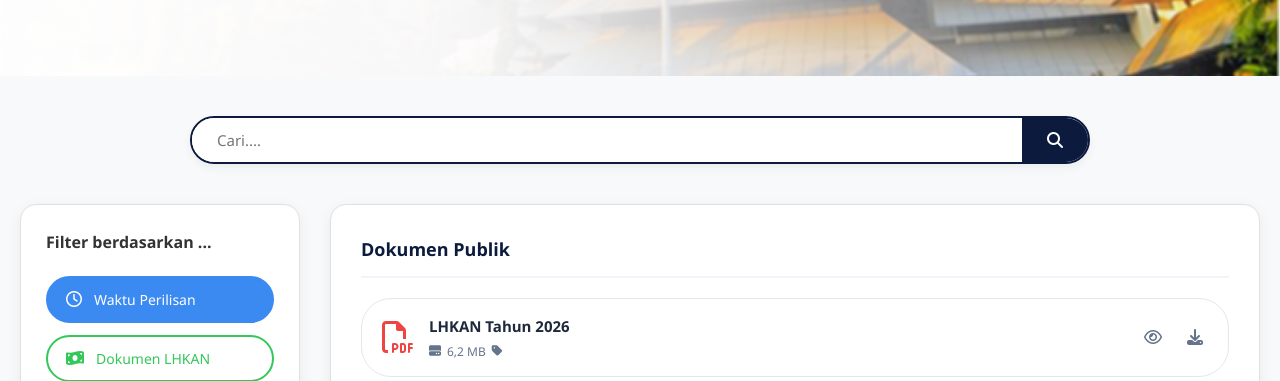
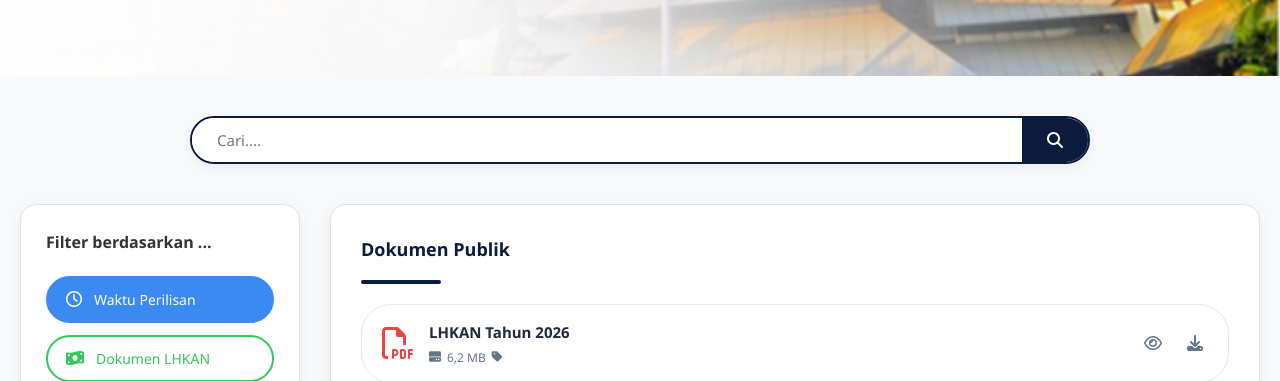
Before and after one commit to daniarayya/re-design, a plain HTML site: page dokumen-regulasi.html in a window 1280 px wide. Shown: the part 419-800 px from the top of the page. Drawn offline with Linux system fonts and the light colour scheme.

Commit message:
Menyelelaraskan desain

```diff
--- a/dokumen-regulasi.css
+++ b/dokumen-regulasi.css
@@ -343,6 +343,14 @@ header { /*NAVBAR STYLE (Universal)*/
     width: 100%;
 }
 
+.garis-navy {
+    width: 80px;              /* Panjang garis, sesuaikan */
+    height: 4px;              /* Ketebalan garis */
+    background-color: #0b1a3d; /* Warna Navy */
+    border-radius: 2px;       /* Ujung garis sedikit rounded */
+    margin: 10px 0 20px 0;    /* Jarak atas-bawah: atas 10px, bawah 20px */
+}
+
 .dokumen-box {
     background-color: #ffffff;
     padding: 30px;
@@ -355,10 +363,8 @@ header { /*NAVBAR STYLE (Universal)*/
 .dokumen-box h2 {
     font-size: 18px;
     color: #0b1a3d;
-    margin-bottom: 20px;
+    margin-bottom: 16px;
     font-weight: 700;
-    border-bottom: 2px solid #f1f5f9;
-    padding-bottom: 12px;
 }
 
 .dokumen-list {
--- a/dokumen-regulasi.html
+++ b/dokumen-regulasi.html
@@ -74,7 +74,7 @@
             <section class="dokumen-main-content"> <!-- Document ist -->
                 <div class="dokumen-box">
                     <h2>Dokumen Publik</h2>
-
+                    <div class="garis-navy"></div>
                     <div class="dokumen-list">
 
                         <div class="dokumen-item"> <!-- Document Item -->
```
